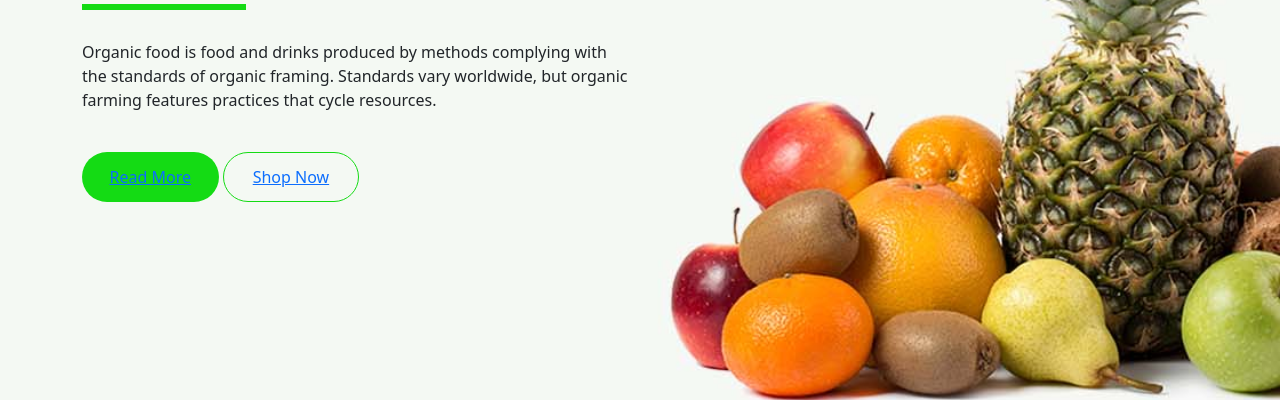
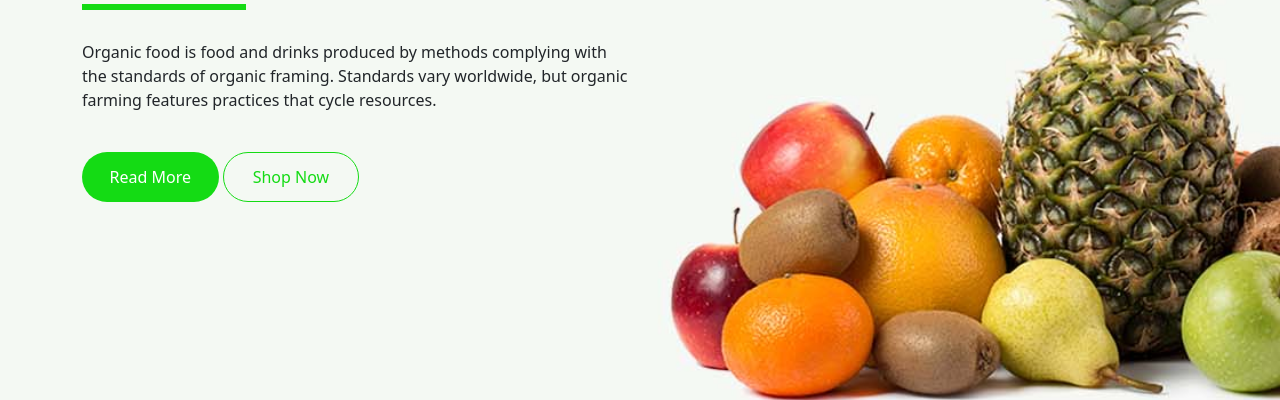
Before and after one commit to anujkumar1000/food-site, a plain HTML site: page food-site/index.html in a window 1280 px wide. Shown: the part 417-817 px from the top of the page. Drawn offline with nearby package versions, Linux system fonts and the light colour scheme.

Commit message:
Update style.css

```diff
--- a/food-site/style.css
+++ b/food-site/style.css
@@ -3,6 +3,8 @@
     margin: 0;
     box-sizing: border-box;
 }
+
+/* HEADER */
 
 .nav-item a{
     color: black;
@@ -100,6 +102,7 @@
 }
 
 .mbtn1:hover{
+    text-decoration: none;
     background-color: rgb(13, 172, 13);
 }
 
@@ -120,12 +123,36 @@
     color: white;
 
 }
+.a-hover{
+    text-decoration: none;
+    color: rgb(20, 219, 20);
+}
+
+.a-hover:hover{
+    background-color: rgb(20, 219, 20);
+    border: none;
+    color: white;
+}
+
+.readMore{
+    text-decoration: none;
+    color: white;
+    background: rgb(20, 219, 20);
+}
+
+.readMore:hover{
+    background-color: rgb(13, 172, 13);
+    color: white;
+}
+
 .line{
     height: 6px;
     width: 30%;
     background: rgb(20, 219, 20);
     display: inline-block;
 }
+
+/* ABOUT */
 
 .about{
     background: url(./imgs/abut.jpg) no-repeat;
@@ -148,6 +175,8 @@
     font-size: 18px;
     color: gray;
 }
+
+/* WELCOME */
 
 .welcome{
     background: rgb(20, 219, 20);
@@ -180,6 +209,8 @@
     font-weight: lighter;
     padding: 10px 0px;
 }
+
+/* PRODUCT */
 
 .product h1{
     font-size: 3rem;
@@ -240,6 +271,8 @@
     border-radius: 50px;
 }
 
+/* CONTACT */
+
 .contact{
     background: url(./imgs/cont.jpg) no-repeat;
     background-size: cover;
```
